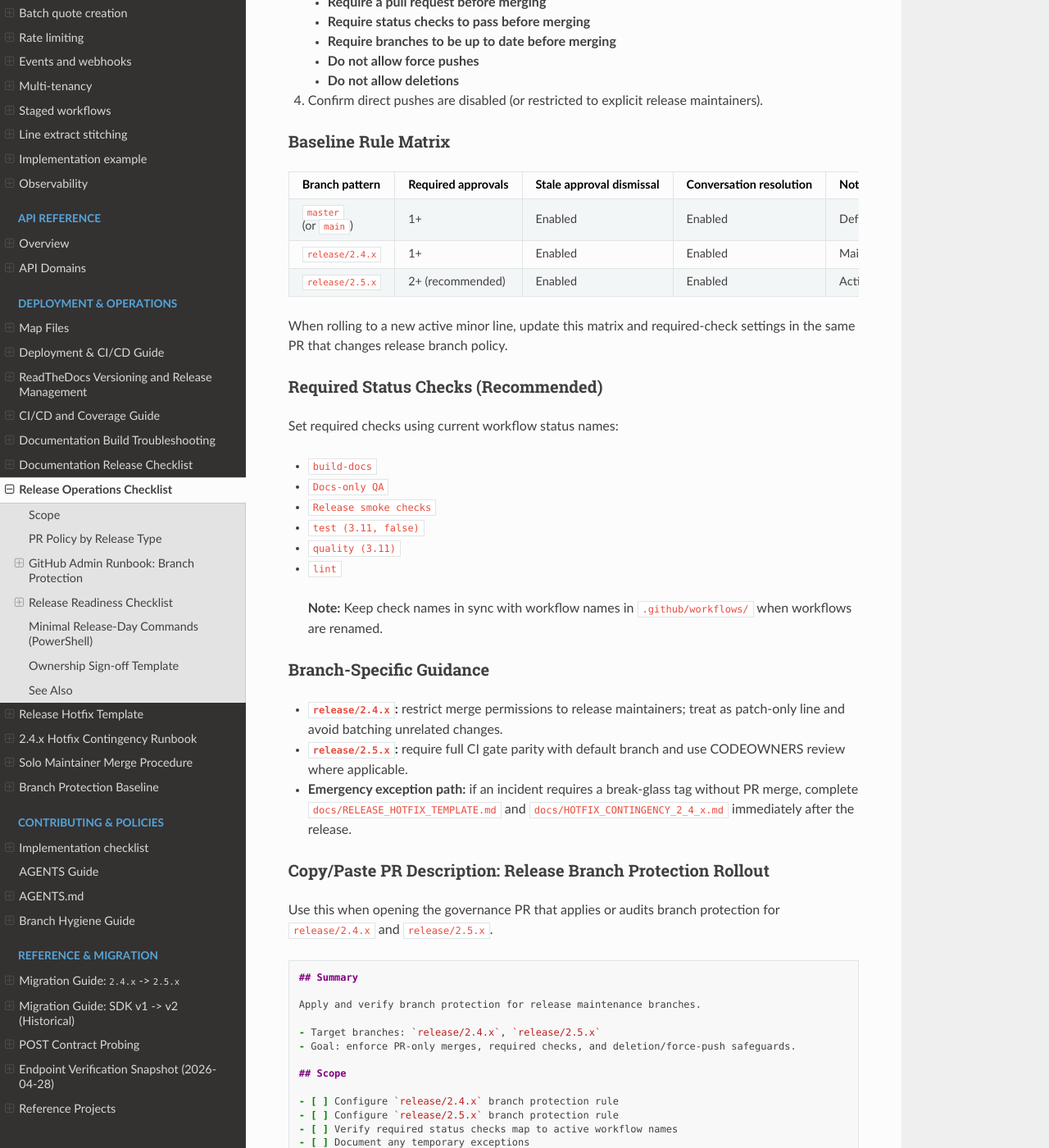
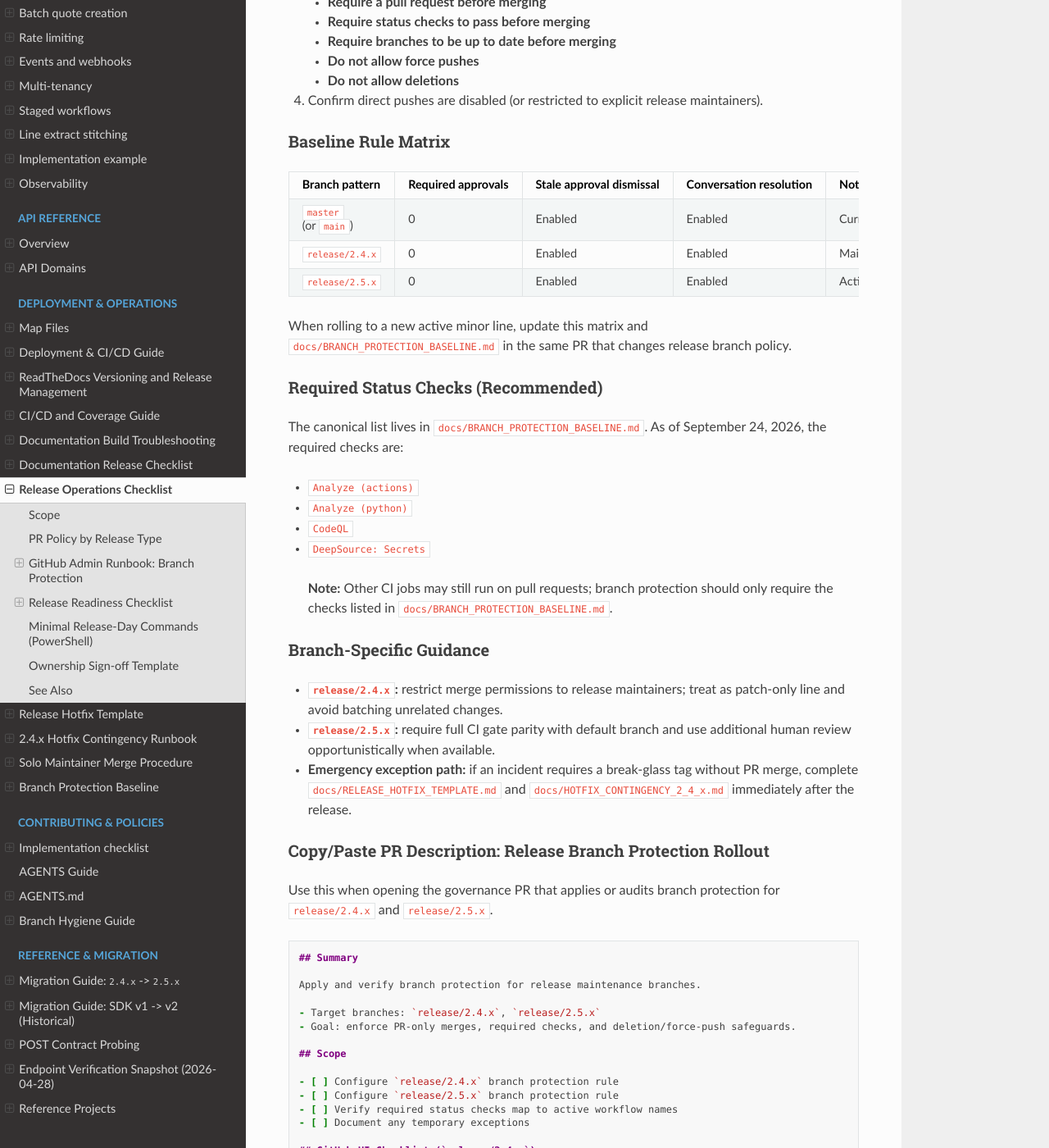
Before and after one commit to sshimek42/britecore_sdk, a Sphinx documentation site: the page built from docs/RELEASE_OPERATIONS_CHECKLIST.md, in a window 1280 px wide and 1400 px high, scrolled down 1020 px. Shown: the whole window at 82% size. Built offline with Sphinx 7.4.7 and the Read the Docs theme 3.1.0, drawn with Linux system fonts in a browser that asks for light colours.

Commit message:
docs: align branch protection guidance

```diff
--- a/docs/RELEASE_OPERATIONS_CHECKLIST.md
+++ b/docs/RELEASE_OPERATIONS_CHECKLIST.md
@@ -43,29 +43,27 @@ Use this when configuring or auditing protection for the default branch (`master
 
 | Branch pattern | Required approvals | Stale approval dismissal | Conversation resolution | Notes |
 | --- | --- | --- | --- | --- |
-| `master` (or `main`) | 1+ | Enabled | Enabled | Default branch baseline. |
-| `release/2.4.x` | 1+ | Enabled | Enabled | Maintenance/hotfix lane while supported; remove after documented EOL. |
-| `release/2.5.x` | 2+ (recommended) | Enabled | Enabled | Active development lane; prefer stronger review depth. |
+| `master` (or `main`) | 0 | Enabled | Enabled | Current solo-maintainer baseline; raise only if the maintainer model changes. |
+| `release/2.4.x` | 0 | Enabled | Enabled | Maintenance/hotfix lane while supported; remove after documented EOL. |
+| `release/2.5.x` | 0 | Enabled | Enabled | Active release-first development lane; land 2.5 work here, then sync to `master`. |
 
-When rolling to a new active minor line, update this matrix and required-check settings in the same PR that changes release branch policy.
+When rolling to a new active minor line, update this matrix and `docs/BRANCH_PROTECTION_BASELINE.md` in the same PR that changes release branch policy.
 
 ### Required Status Checks (Recommended)
 
-Set required checks using current workflow status names:
+The canonical list lives in `docs/BRANCH_PROTECTION_BASELINE.md`. As of September 24, 2026, the required checks are:
 
-- `build-docs`
-- `Docs-only QA`
-- `Release smoke checks`
-- `test (3.11, false)`
-- `quality (3.11)`
-- `lint`
+- `Analyze (actions)`
+- `Analyze (python)`
+- `CodeQL`
+- `DeepSource: Secrets`
 
-> **Note:** Keep check names in sync with workflow names in `.github/workflows/` when workflows are renamed.
+> **Note:** Other CI jobs may still run on pull requests; branch protection should only require the checks listed in `docs/BRANCH_PROTECTION_BASELINE.md`.
 
 ### Branch-Specific Guidance
 
 - **`release/2.4.x`:** restrict merge permissions to release maintainers; treat as patch-only line and avoid batching unrelated changes.
-- **`release/2.5.x`:** require full CI gate parity with default branch and use CODEOWNERS review where applicable.
+- **`release/2.5.x`:** require full CI gate parity with default branch and use additional human review opportunistically when available.
 - **Emergency exception path:** if an incident requires a break-glass tag without PR merge, complete `docs/RELEASE_HOTFIX_TEMPLATE.md` and `docs/HOTFIX_CONTINGENCY_2_4_x.md` immediately after the release.
 
 ### Copy/Paste PR Description: Release Branch Protection Rollout
```
Also changed, not shown: CONTRIBUTING.md (+7 -4 lines), docs/BRANCH_PROTECTION_BASELINE.md (+5 -29 lines), docs/SOLO_MAINTAINER_MERGE_PROCEDURE.md (+10 -6 lines).
